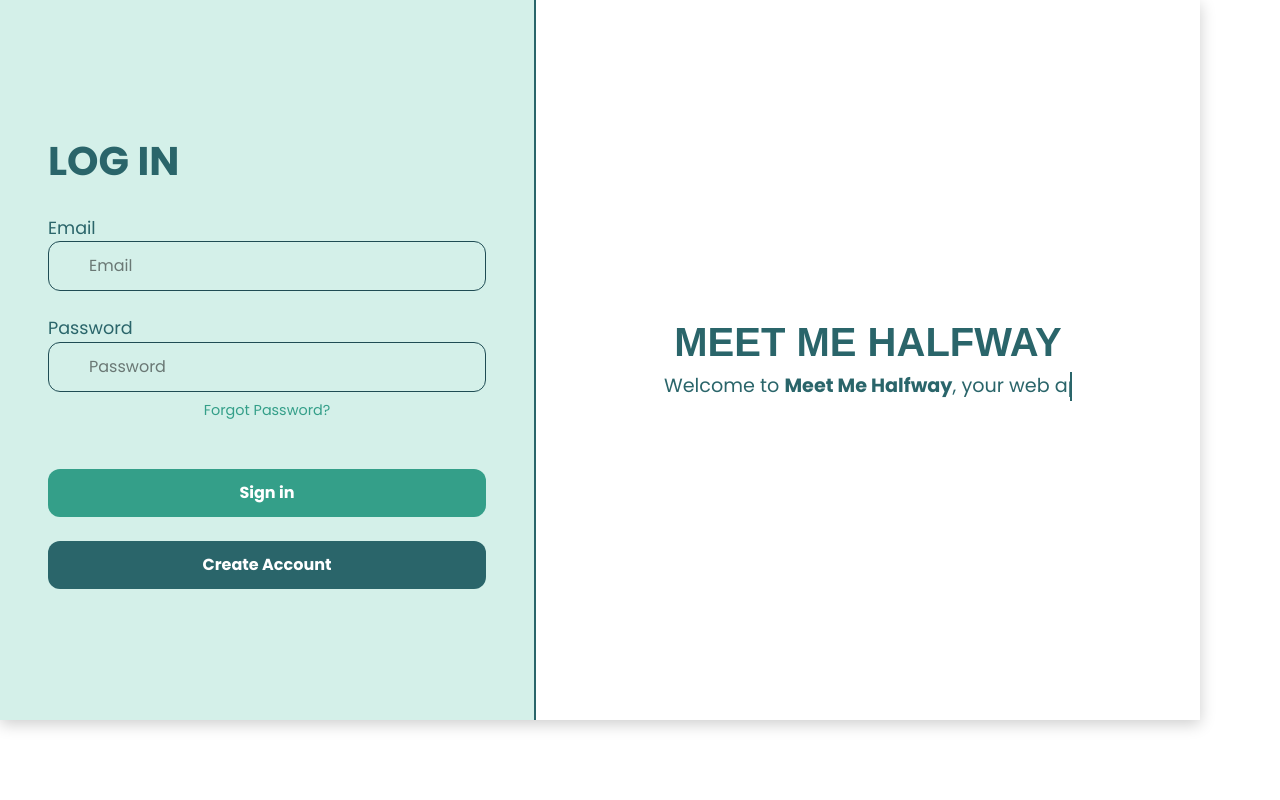
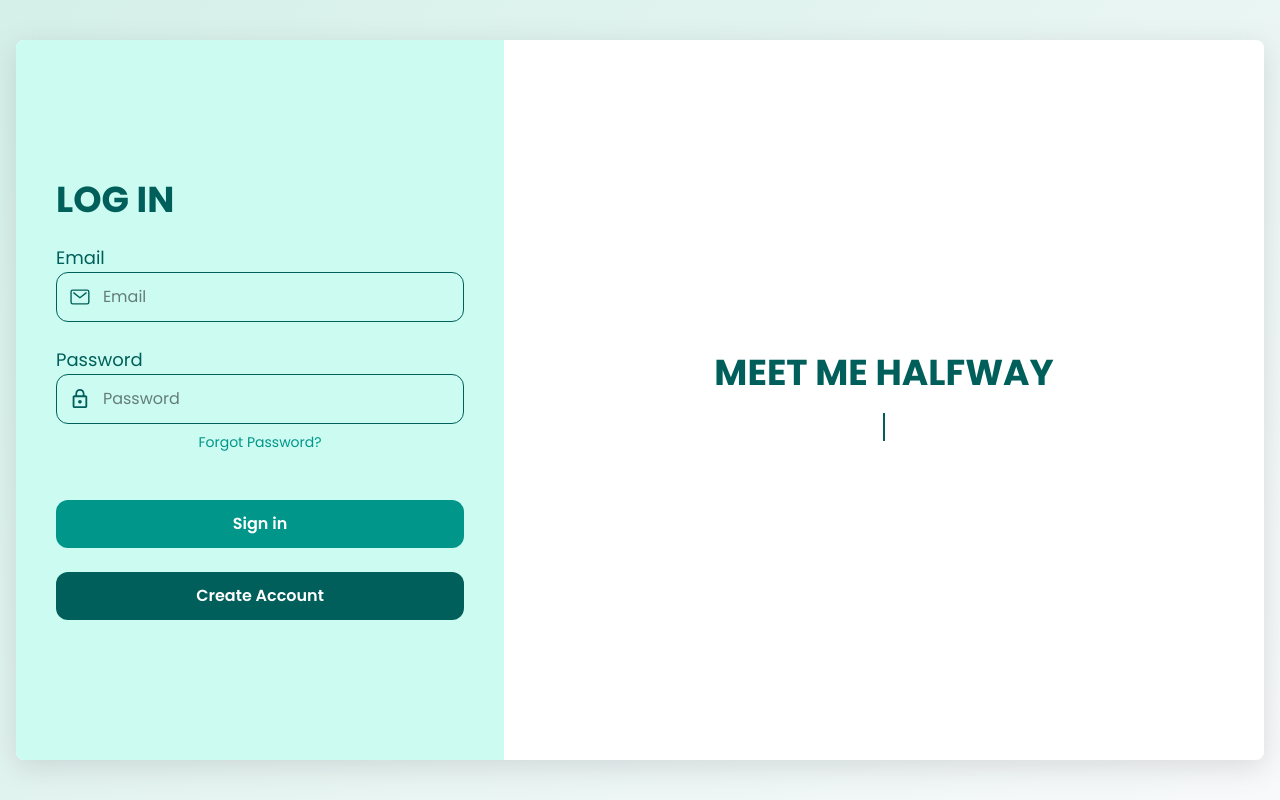
Before and after one commit to hax0-r/fiverr_Halfway, a React (Vite) app: page /login in a window 1280 px wide. Built offline with nearby package versions, Linux system fonts and the light colour scheme.

Commit message:
login page added

```diff
--- a/package.json
+++ b/package.json
@@ -13,6 +13,7 @@
     "@tailwindcss/vite": "^4.0.3",
     "react": "^19.0.0",
     "react-dom": "^19.0.0",
+    "react-icons": "^5.4.0",
     "react-router-dom": "^7.1.5",
     "router": "^1.3.8",
     "tailwindcss": "^4.0.3"
--- a/src/App.css
+++ b/src/App.css
@@ -46,9 +46,12 @@ a {
 }
 
 @keyframes bounce {
-  0%, 100% {
+
+  0%,
+  100% {
     transform: translateY(0);
   }
+
   50% {
     transform: translateY(-20px);
   }
@@ -69,209 +72,28 @@ a {
   box-shadow: rgba(100, 100, 111, 0.2) 0px 7px 29px 0px;
 }
 
-.bgMain{
-  background:  linear-gradient(135deg, #d4f0e9, #f8f9fa);
-}
-
-
-
-.login-container {
-  display: flex;
-  width: 100%;
-  max-width: 1200px;
-  height: 90vh;
-  overflow: hidden;
-  box-shadow: 0 4px 15px rgba(0, 0, 0, 0.2);
-  background-color: white;
-  border: none;
-}
-
-.divider {
-  width: 2px;
-  background-color: #2a656a;
-  height: 100%;
-}
-
-.form-section {
-  flex: 1;
-  padding: 3rem;
-  display: flex;
-  flex-direction: column;
-  justify-content: center;
-  background-color: #d4f0e9;
-}
-
-.form-title {
-  font-size: 2.5rem;
-  margin-bottom: 1.5rem;
-  color: #2a656a;
-  font-weight: bold;
-}
-
-.form-modern {
-  display: flex;
-  flex-direction: column;
-  gap: 1.5rem;
-}
-
-.form-group {
-  position: relative;
-  width: 100%;
-}
-
-.form-group label {
-  font-size: 1.1rem;
-  color: #2a656a;
-}
-
-.form-group i {
-  position: absolute;
-  left: 10px;
-  top: 65%;
-  transform: translateY(-50%);
-  color: #2a656a;
-  font-size: 1.2rem;
-}
-
-input[type="email"], input[type="password"], input[type="text"] {
-  width: 100%;
-  padding: 0.75rem 0.75rem 0.75rem 2.5rem;
-  border: 1px solid #2a656a;
-  border-radius: 12px;
-  font-size: 1rem;
-  outline: none;
-  transition: border-color 0.3s ease;
-}
-
-input[type="email"], input[type="password"], input[type="text"]:focus {
-  border-color: #1f4c54;
-}
-
-.btn-modern, .btn-signup {
-  display: block;
-  width: 100%;
-  padding: 0.75rem;
-  border-radius: 12px;
-  border: none;
-  font-size: 1rem;
-  cursor: pointer;
-  background-color: #349f89;
-  color: white;
-  font-weight: bold;
-  transition: background-color 0.3s ease, transform 0.2s ease;
-}
-
-.btn-modern:hover, .btn-signup:hover {
-  background-color: #298b77;
-  transform: scale(1.05);
-}
-
-.btn-back, .btn-create-account {
-  background-color: #2a656a;
-  color: white;
-  text-decoration: none;
-  padding: 0.75rem;
-  border-radius: 12px;
-  display: block;
-  text-align: center;
-  font-weight: bold;
-  transition: background-color 0.3s ease, transform 0.2s ease;
-}
-
-.btn-back:hover, .btn-create-account:hover {
-  background-color: #1f4c54;
-  transform: scale(1.05);
-}
-
-.forgot-password {
-  text-align: center;
-  font-size: 0.9rem;
-  color: #349f89;
-  text-decoration: none;
-  margin-top: -1rem;
-  margin-bottom: 1.5rem;
-  transition: color 0.3s ease;
-}
-
-.forgot-password:hover {
-  color: #298b77;
-}
-
-.map-section {
-  flex: 1;
-
-  background-size: cover;
-  display: flex;
-  flex-direction: column;
-  justify-content: center;
-  align-items: center;
-  text-align: center;
-  padding: 2rem;
-}
-
-.map-section .logo {
-  width: 200px;
-  margin-bottom: 1.5rem;
-}
-
-.map-title {
-  font-size: 2.5rem;
-  color: #2a656a;
-  font-family: "Jaro", sans-serif;
-  font-weight: bold;
-}
-
-@media (max-width: 768px) {
-  .login-container {
-    flex-direction: column;
-    height: auto;
-  }
-
-  .divider {
-    display: none;
-  }
-
-  .form-section, .map-section {
-    width: 100%;
-    padding: 2rem;
-  }
-
-  .map-section {
-    height: 300px;
-  }
-
-  .map-section .logo {
-    width: 120px;
-  }
-}
-.animated-description {
-  max-width: 600px;
-  margin: 0 auto;
-  overflow: hidden;
-  white-space: nowrap;
-}
-.animated-description p {
-  font-size: 1.2rem;
-  color: #2a656a;
-  display: inline-block;
-  overflow: hidden;
-  white-space: nowrap;
-  border-right: 2px solid #2a656a;
-  animation: typing 8s steps(100, end), blink-caret 0.75s step-end infinite;
-}
-
-@keyframes typing {
-  from { width: 0; }
-  to { width: 100%; }
+.bgMain {
+  background: linear-gradient(135deg, #d4f0e9, #f8f9fa);
 }
 
 @keyframes blink-caret {
-  50% { border-color: transparent; }
+  50% {
+    border-color: transparent;
+  }
 }
 
-@media (max-width: 768px) {
-  .animated-description p {
-    font-size: 1rem;
-    animation: typing 10s steps(80, end), blink-caret 0.75s step-end infinite;
+@media screen and (min-width: 768px) {
+  .animate-typing {
+    animation: typing 8s steps(100, end), blink-caret 0.75s step-end infinite;
+  }
+
+  @keyframes typing {
+  from {
+    width: 0;
+  }
+
+  to {
+    width: 100%;
   }
 }
+}
--- a/src/Pages/Login.jsx
+++ b/src/Pages/Login.jsx
@@ -1,48 +1,44 @@
 import React from 'react'
+import { IoMailOutline } from 'react-icons/io5'
+import { MdLockOutline } from 'react-icons/md'
 
 const Login = () => {
     return (
         <>
-
-            <div className="login-container">
-                <div className="form-section">
-                    <h1 className="form-title">LOG IN</h1>
-                    <form className="form-modern">
-                        <div className="form-group">
-                            <i className="bx bx-user" />
-                            <label htmlFor="email">Email</label>
-                            <input type="email" id="email" placeholder="Email" required="" />
+            <div className="flex py-10 px-4 bgMain items-center justify-center min-h-screen">
+                <div className="flex w-full rounded-lg max-w-7xl min-h-[90vh] lg:flex-row flex-col overflow-hidden myShadow bg-white border-none">
+                    <div className="py-12 md:px-10 px-4 max-w-xl w-full flex flex-col justify-center bg-teal-100">
+                        <h1 className="text-4xl mb-6 text-teal-800 font-bold">LOG IN</h1>
+                        <form className="flex flex-col gap-6">
+                            <div className="relative w-full">
+                                <label htmlFor="email" className="text-lg text-teal-800">Email</label>
+                                <div className="flex items-center gap-3 w-full p-3 border border-teal-800 rounded-xl">
+                                    <IoMailOutline className=' text-teal-800 text-2xl' />
+                                    <input type="email" id="email" placeholder="Email" required className="w-full text-base outline-none focus:border-teal-900" />
+                                </div>
+                            </div>
+                            <div className="relative w-full">
+                                <i className="bx bx-lock absolute left-2.5 top-1/2 transform -translate-y-1/2 text-teal-800 text-xl"></i>
+                                <label htmlFor="password" className="text-lg text-teal-800">Password</label>
+                                <div className="flex items-center gap-3 w-full p-3 border border-teal-800 rounded-xl">
+                                    <MdLockOutline className=' text-teal-800 text-2xl' />
+                                    <input type="password" id="Password" placeholder="Password" required className="w-full text-base outline-none focus:border-teal-900" />
+                                </div>
+                            </div>
+                            <a href="#" className="text-center text-sm text-teal-600 transition-all duration-500 mt-[-1rem] mb-6 hover:text-teal-700">Forgot Password?</a>
+                            <button className="w-full p-3 rounded-xl border-none duration-500 text-base cursor-pointer bg-teal-600 text-white font-semibold transition-all hover:bg-teal-700 hover:scale-105">Sign in</button>
+                            <a href="sign-up.html" className="bg-teal-800 text-white no-underline p-3 rounded-xl block text-center font-semibold transition-all duration-500 hover:bg-teal-900 hover:scale-105">Create Account</a>
+                        </form>
+                    </div>
+                    <div className="flex-1 bg-cover flex flex-col justify-center items-center text-center md:p-8 py-8 p-4">
+                        <h2 className="md:text-4xl text-3xl text-teal-800 font-bold">MEET ME HALFWAY</h2>
+                        <div className="max-w-3xl mx-auto overflow-hidden md:whitespace-nowrap">
+                            <p className="text-lg text-teal-800 inline-block overflow-hidden mt-5 md:border-r-2 border-teal-800 animate-typing">Welcome to <strong>Meet Me Halfway</strong>, your web app for finding the perfect midpoint!</p>
                         </div>
-                        <div className="form-group">
-                            <i className="bx bx-lock" />
-                            <label htmlFor="password">Password</label>
-                            <input
-                                type="password"
-                                id="password"
-                                placeholder="Password"
-                                required=""
-                            />
-                        </div>
-                        <a href="#" className="forgot-password">
-                            Forgot Password?
-                        </a>
-                        <button className="btn-modern">Sign in</button>
-                        <a href="sign-up.html" className="btn-create-account">
-                            Create Account
-                        </a>
-                    </form>
-                </div>
-                <div className="divider" />
-                <div className="map-section">
-                    <h2 className="map-title">MEET ME HALFWAY</h2>
-                    <div className="animated-description">
-                        <p>
-                            Welcome to <strong>Meet Me Halfway</strong>, your web app for finding
-                            the perfect midpoint!
-                        </p>
                     </div>
                 </div>
             </div>
+
         </>
     )
 }
```
Also changed, not shown: index.html (line endings or trailing spaces), 1 other file (tests, documents, lock files or other folders).
